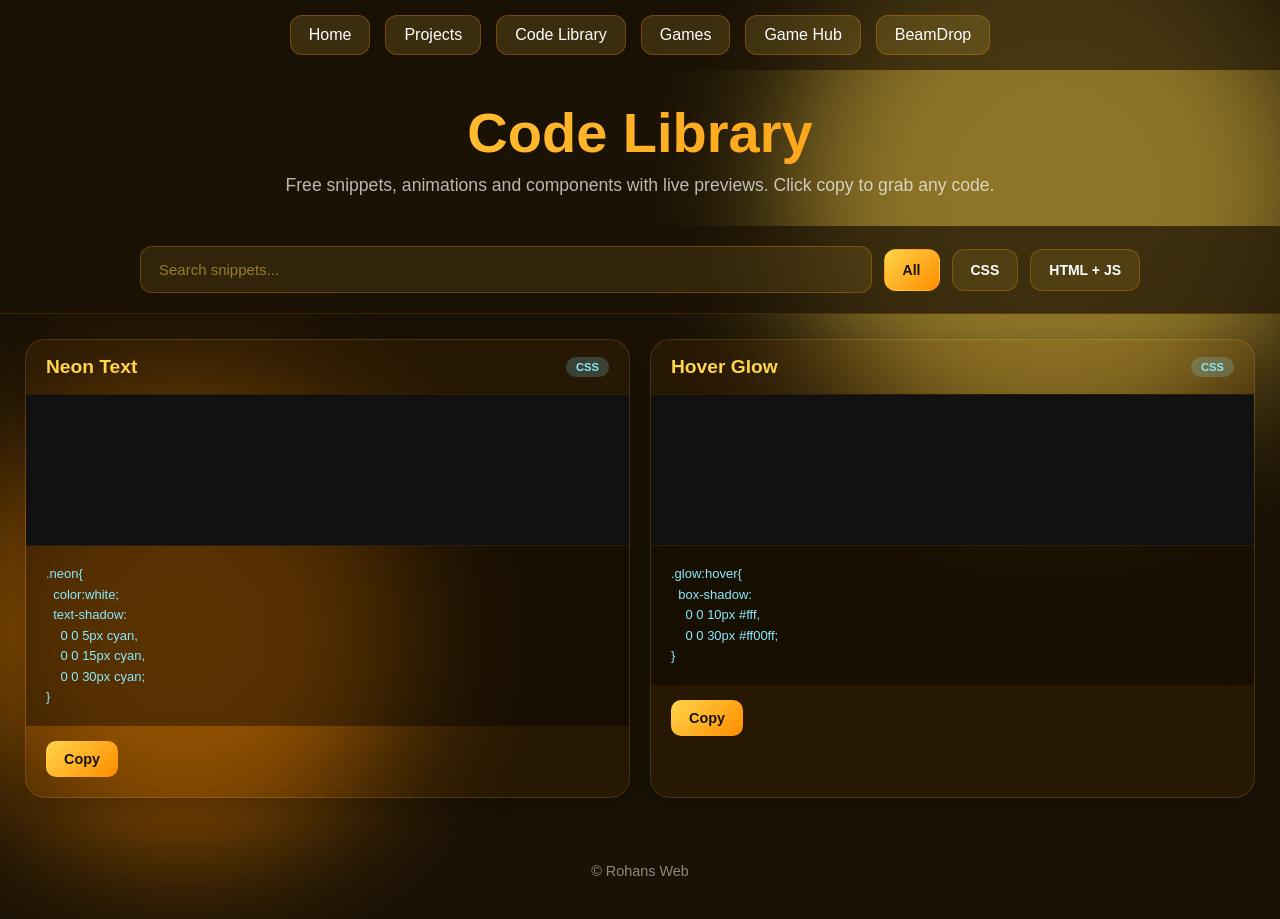
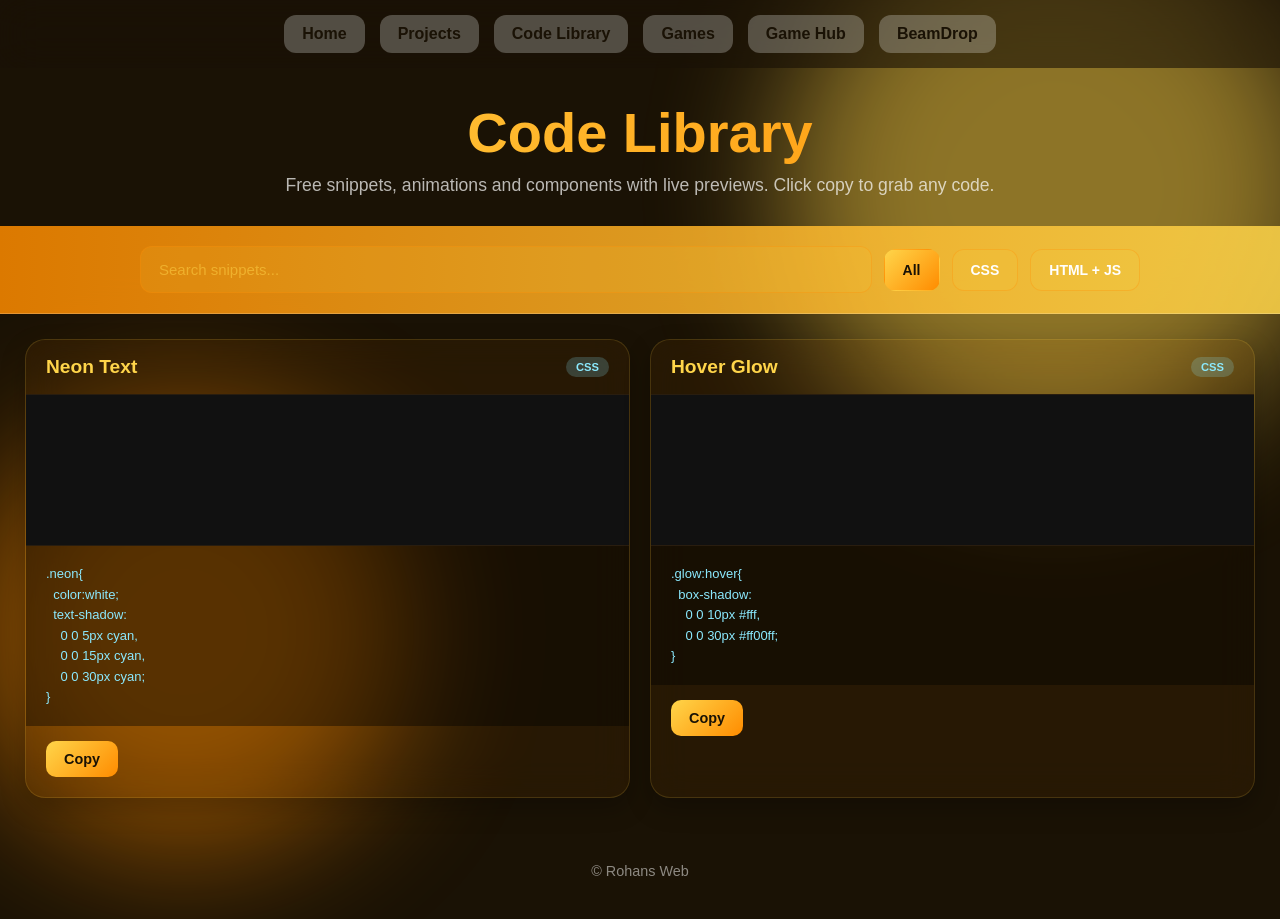
Before and after one commit to Rohansweb-codexamples/rohansweb-codexamples.github.io, a plain HTML site: page code-library.html in a window 1280 px wide. Drawn offline with Linux system fonts and the light colour scheme.

Commit message:
Update nav bar styling to orange gradient

```diff
--- a/code-library.html
+++ b/code-library.html
@@ -71,17 +71,18 @@ nav{
 }
 
 nav a{
-  color:white;
+  color:#1a1205;
   text-decoration:none;
   padding:10px 18px;
   border-radius:12px;
-  background:rgba(255,213,74,.15);
-  border:1px solid rgba(255,140,0,.3);
+  background:rgba(255,255,255,.25);
+  font-weight:bold;
   transition:.2s;
 }
 
 nav a:hover{
-  background:rgba(255,140,0,.4);
+  background:rgba(255,255,255,.5);
+  transform:translateY(-2px);
 }
 
 header{
@@ -107,9 +108,10 @@ header p{
   top:0;
   z-index:10;
   padding:20px 25px;
-  background:rgba(26,18,5,.7);
-  backdrop-filter:blur(15px);
-  border-bottom:1px solid rgba(255,140,0,.15);
+  backdrop-filter:blur(20px);
+  background:linear-gradient(90deg,rgba(255,140,0,.85),rgba(255,213,74,.85));
+  border-bottom:1px solid rgba(255,255,255,.2);
+  z-index:10;
 }
 
 .controls-inner{
```
Also changed, not shown: games.html (+7 -5 lines), index.html (+7 -5 lines).
